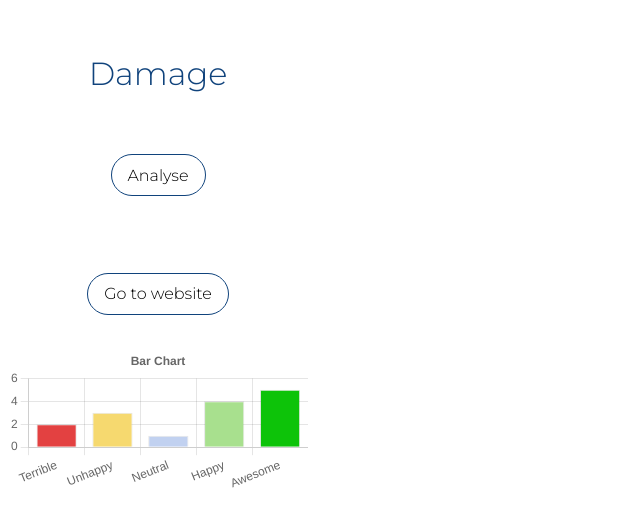
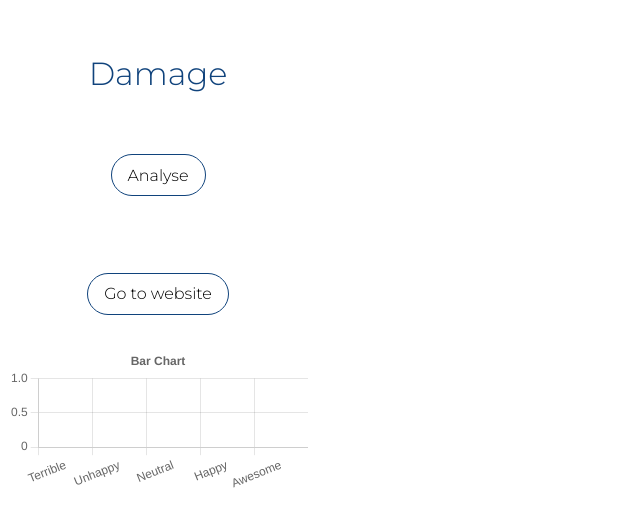
Before and after one commit to amulyamarali/Emotional-Damage, a React (Create React App) app in the folder extension/sentimentnow/: page / in a window 1280 px wide. Shown: the top 526 px of the page, without its empty margins (0-640 px from the left). Built offline with nearby package versions, Linux system fonts and the light colour scheme.

Commit message:
Update App.js

```diff
--- a/extension/sentimentnow/src/App.js
+++ b/extension/sentimentnow/src/App.js
@@ -78,7 +78,7 @@ function App() {
   const [loading, setloading] = useState(false);
   let userurl=null;
 
-  const [forBar, setForBar] = useState([2, 3, 1, 4, 5])
+  const [forBar, setForBar] = useState([0,0,0,0,0])
 
 	let temp = getBarData(forBar)
 	const [barData, setBarData] = useState(temp);
```
